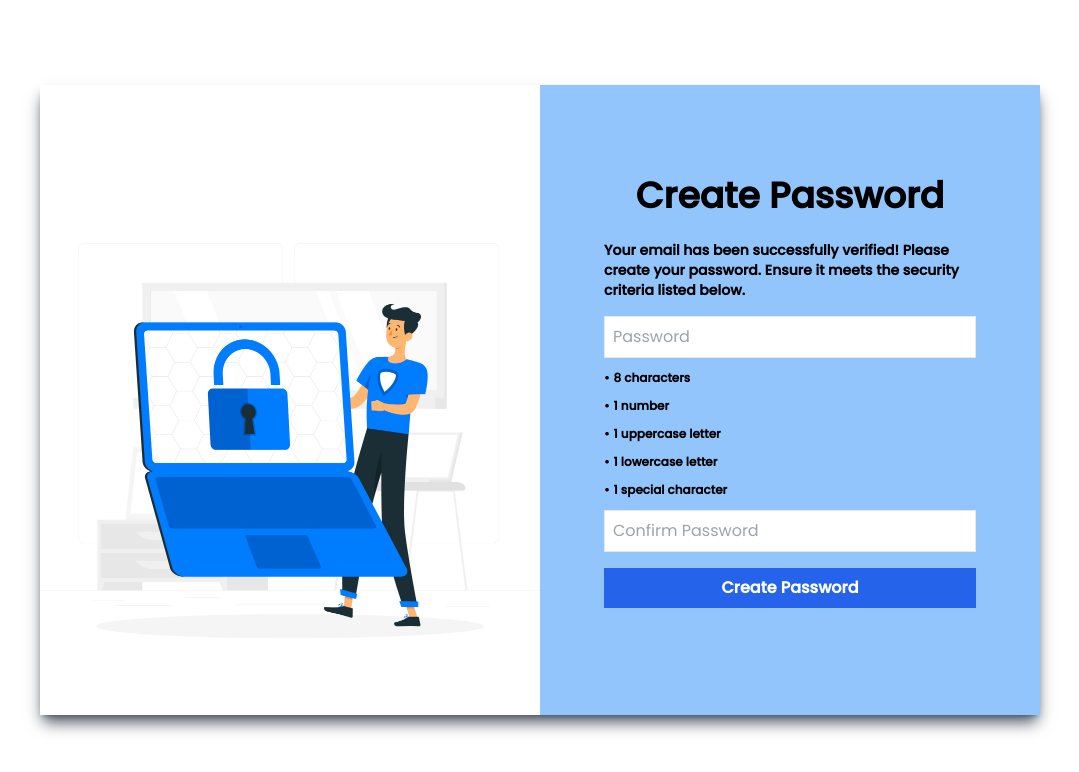
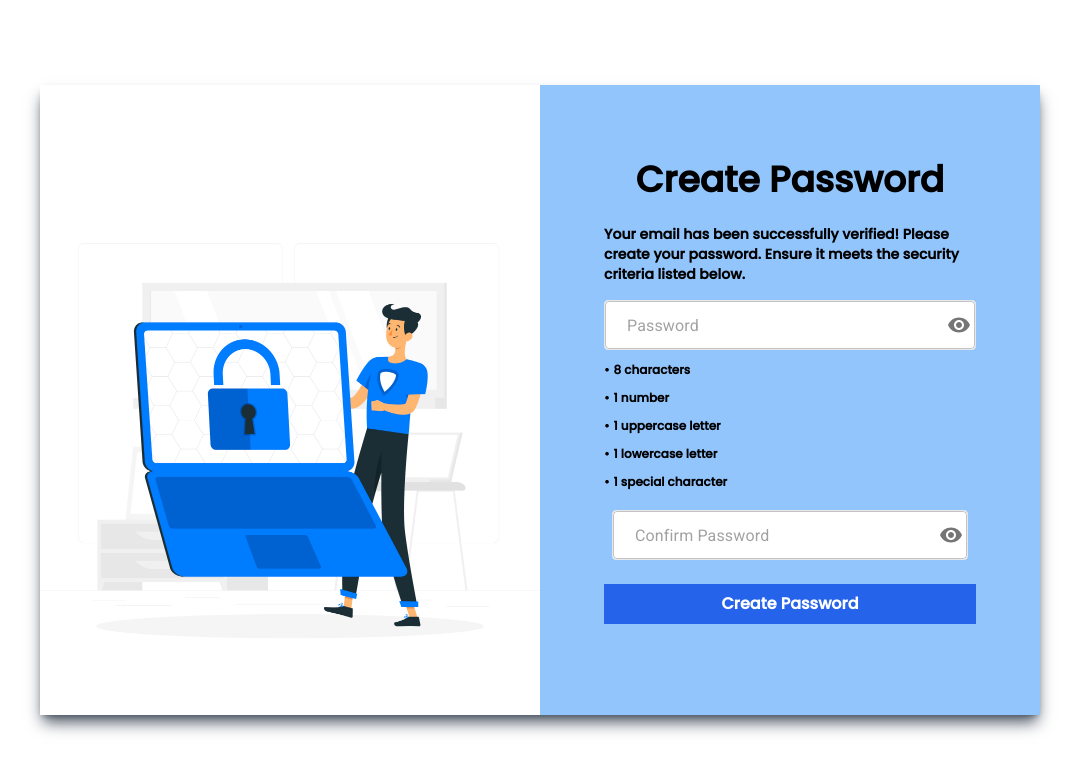
Before and after one commit to DileepaAshen2000/centralSyncFrontend, a React (Create React App) app: page /user/1/password in a window 1280 px wide. Shown: the top 772 px of the page, without its empty margins (100-1179 px from the left). Built offline with nearby package versions, Linux system fonts and the light colour scheme.

Commit message:
Modify user history

```diff
--- a/src/pages/User/CreatePassword.jsx
+++ b/src/pages/User/CreatePassword.jsx
@@ -7,18 +7,22 @@ import CheckIcon from "@mui/icons-material/Check";
 import CloseIcon from "@mui/icons-material/Close";
 import Swal from "sweetalert2";
 import { useNavigate } from "react-router-dom";
+import { IconButton, InputAdornment, TextField } from "@mui/material";
+import { Visibility, VisibilityOff } from "@mui/icons-material";
 
 const CreatePassword = () => {
   const [password, setPassword] = useState("");
   const [confirmPassword, setConfirmPassword] = useState("");
   const [errors, setErrors] = useState({});
   const [matchError, setMatchError] = useState("");
+  const [showPassword, setShowPassword] = useState(false);
+  const [showConfirmPassword, setShowConfirmPassword] = useState(false);
   const { id } = useParams();
   const navigate = useNavigate();
 
   const passwordCriteria = {
     minLength: {
-      description: "8 characters ",
+      description: "8 characters",
       test: (password) => password.length >= 8,
     },
     hasNumber: {
@@ -53,6 +57,18 @@ const CreatePassword = () => {
     validatePassword();
   }, [password]);
 
+  const handleClickShowPassword = () => {
+    setShowPassword(!showPassword);
+  };
+
+  const handleClickShowConfirmPassword = () => {
+    setShowConfirmPassword(!showConfirmPassword);
+  };
+
+  const handleMouseDownPassword = (event) => {
+    event.preventDefault();
+  };
+
   const handleSubmit = async (e) => {
     e.preventDefault();
     if (password !== confirmPassword) {
@@ -68,8 +84,8 @@ const CreatePassword = () => {
       console.log("Password updated", response.data);
       Swal.fire({
         icon: "success",
-        title: "Password sucesfully created!",
-        text: "You can now Login to centralsync",
+        title: "Password successfully created!",
+        text: "You can now log in to CentralSync",
       });
       navigate("/");
     } catch (error) {
@@ -98,18 +114,31 @@ const CreatePassword = () => {
               <h1 className="text-4xl font-bold text-center mb-6">
                 Create Password
               </h1>
-
               <h4 className="mb-4 font-bold text-sm">
                 Your email has been successfully verified! Please create your
                 password. Ensure it meets the security criteria listed below.
               </h4>
               <div className="flex flex-col gap-3">
-                <input
-                  className="p-2 border"
-                  type="password"
+                <TextField
+                  type={showPassword ? "text" : "password"}
                   value={password}
                   onChange={(e) => setPassword(e.target.value)}
                   placeholder="Password"
+                  InputProps={{
+                    endAdornment: (
+                      <InputAdornment position="end">
+                        <IconButton
+                          aria-label="toggle password visibility"
+                          onClick={handleClickShowPassword}
+                          onMouseDown={handleMouseDownPassword}
+                          edge="end"
+                        >
+                          {showPassword ? <VisibilityOff /> : <Visibility />}
+                        </IconButton>
+                      </InputAdornment>
+                    ),
+                    className: "p-2 border bg-white h-[50px]",
+                  }}
                 />
                 {Object.keys(passwordCriteria).map((key, index) => (
                   <div
@@ -136,12 +165,31 @@ const CreatePassword = () => {
                     </span>
                   </div>
                 ))}
-                <input
+                <TextField
                   className="p-2 border"
-                  type="password"
+                  type={showConfirmPassword ? "text" : "password"}
                   value={confirmPassword}
                   onChange={(e) => setConfirmPassword(e.target.value)}
                   placeholder="Confirm Password"
+                  InputProps={{
+                    endAdornment: (
+                      <InputAdornment position="end">
+                        <IconButton
+                          aria-label="toggle confirm password visibility"
+                          onClick={handleClickShowConfirmPassword}
+                          onMouseDown={handleMouseDownPassword}
+                          edge="end"
+                        >
+                          {showConfirmPassword ? (
+                            <VisibilityOff />
+                          ) : (
+                            <Visibility />
+                          )}
+                        </IconButton>
+                      </InputAdornment>
+                    ),
+                    className: "p-2 border bg-white h-[50px]",
+                  }}
                 />
                 {matchError && (
                   <div className="flex items-center text-red-500 text-xs font-bold">
@@ -149,7 +197,6 @@ const CreatePassword = () => {
                   </div>
                 )}
               </div>
-
               <button
                 className="w-full py-2 my-4 text-white font-bold bg-blue-600 hover:bg-blue-500"
                 type="submit"
--- a/src/pages/User/History.jsx
+++ b/src/pages/User/History.jsx
@@ -10,28 +10,28 @@ import TimelineOppositeContent from "@mui/lab/TimelineOppositeContent";
 import Chip from "@mui/material/Chip";
 import AccountCircleOutlinedIcon from "@mui/icons-material/AccountCircleOutlined";
 import Typography from "@mui/material/Typography";
-import { useNavigate, useParams } from "react-router-dom";
+import { useNavigate } from "react-router-dom";
 import Aos from "aos";
 import "aos/dist/aos.css";
 import { DatePicker } from "@mui/x-date-pickers/DatePicker";
 import TextField from "@mui/material/TextField";
 import { LocalizationProvider } from "@mui/x-date-pickers";
 import { AdapterDateFns } from "@mui/x-date-pickers/AdapterDateFns";
-import notfound from "../../assests/notfound.jpg";
 import LoginService from "../Login/LoginService";
-import UserIcon from "@mui/icons-material/Person"; // Example icon for user activities
-import TicketIcon from "@mui/icons-material/ConfirmationNumber"; // Example icon for tickets
-import StockIcon from "@mui/icons-material/Inventory"; // Example icon for stock
-import RequestIcon from "@mui/icons-material/RequestPage"; // Example icon for requests
-import ReservationIcon from "@mui/icons-material/Book"; // Example icon for reservations
-import ItemIcon from "@mui/icons-material/Category"; // Example icon for items
-import OrderIcon from "@mui/icons-material/ShoppingCart"; // Example icon for orders
-import AdjustmentIcon from "@mui/icons-material/Tune"; // Example icon for adjustments
+import UserIcon from "@mui/icons-material/Person";
+import TicketIcon from "@mui/icons-material/ConfirmationNumber";
+import StockIcon from "@mui/icons-material/Inventory";
+import ReservationIcon from "@mui/icons-material/Book";
+import ItemIcon from "@mui/icons-material/Category";
+import OrderIcon from "@mui/icons-material/ShoppingCart";
+import AdjustmentIcon from "@mui/icons-material/Tune";
 import DeleteIcon from "@mui/icons-material/Delete";
 import BlockIcon from "@mui/icons-material/Block";
 import CheckCircleIcon from "@mui/icons-material/CheckCircle";
 import CancelIcon from "@mui/icons-material/Cancel";
 import ReviewIcon from "@mui/icons-material/RateReview";
+import InventoryIcon from "@mui/icons-material/Inventory";
+import image from "../../assests/cursor.png";
 
 const UserActivityHistory = () => {
   const [activityLogs, setActivityLogs] = useState([]);
@@ -40,15 +40,7 @@ const UserActivityHistory = () => {
   const [selectedWord, setSelectedWord] = useState([]);
   const [noActivitiesFound, setNoActivitiesFound] = useState(false);
   const navigate = useNavigate();
-  const isAuthenticated = LoginService.isAuthenticated();
   const [profileInfo, setProfileInfo] = useState({});
-  const [showPassword, setShowPassword] = React.useState(false);
-
-  const handleClickShowPassword = () => setShowPassword((show) => !show);
-
-  const handleMouseDownPassword = (event) => {
-    event.preventDefault();
-  };
 
   useEffect(() => {
     fetchProfileInfo();
@@ -166,7 +158,9 @@ const UserActivityHistory = () => {
       case action.includes("Delete"):
         return <DeleteIcon className="bg-red-500 rounded-full h-7 w-7" />;
       case action.includes("approved"):
-        return<CheckCircleIcon className="bg-green-800 rounded-full h-7 w-7" />
+        return (
+          <CheckCircleIcon className="bg-green-800 rounded-full h-7 w-7" />
+        );
       case action.includes("rejected"):
         return <CancelIcon className="bg-red-500 rounded-full h-7 w-7" />;
       case action.includes("reviewed"):
@@ -178,10 +172,12 @@ const UserActivityHistory = () => {
       case action.includes("Stock In"):
       case action.includes("Stock Out"):
         return <StockIcon className="bg-purple-500 rounded-full h-7 w-7" />;
-      case action.includes("Request"):
-        return <RequestIcon className="bg-orange-500 rounded-full h-7 w-7" />;
+      case action.includes("request"):
+        return <InventoryIcon className="bg-orange-500 rounded-full h-7 w-7" />;
       case action.includes("Reservation"):
-        return <ReservationIcon className="bg-yellow-500 rounded-full h-7 w-7" />
+        return (
+          <ReservationIcon className="bg-yellow-500 rounded-full h-7 w-7" />
+        );
       case action.includes("Item"):
         return <ItemIcon className="bg-blue-700 rounded-full h-7 w-7" />;
       case action.includes("Order"):
@@ -205,10 +201,10 @@ const UserActivityHistory = () => {
                   <AccountCircleOutlinedIcon className="text-[70px]" />
                 </div>
                 <div className="col-span-2">
-                  <Typography variant="subtitle1" className="font-semibold">
+                  <Typography variant="h6" className="font-semibold">
                     {profileInfo.firstName} {profileInfo.lastName}
                   </Typography>
-                  <Typography variant="subtitle1" className="font-semibold">
+                  <Typography variant="h6" className="font-semibold">
                     {profileInfo.userId}
                   </Typography>
                   <Typography variant="subtitle1" className="font-semibold">
@@ -235,6 +231,20 @@ const UserActivityHistory = () => {
               </div>
               <div>
                 <hr className="border-black border-2" />
+              </div>
+            </div>
+            <div className="grid grid-cols-12 grid-rows-1  gap-x-1 pt-5 ">
+              <div className="col-span-1">
+                <img
+                  src={image}
+                  className="w-[90px] h-[50px] pl-10  pt-2"
+                  alt="image"
+                />
+              </div>
+              <div className="col-span-5">
+                <Typography variant="h6" className="pt-4 text-blue-800">
+                  To find out more details, click on Activity
+                </Typography>
               </div>
             </div>
             <Timeline className="pt-12">
@@ -275,7 +285,7 @@ const UserActivityHistory = () => {
                       href="#basic-chip"
                       variant="outlined"
                       data-aos="zoom-in"
-                      className="w-[310px] h-[50px] rounded-lg border-black font-semibold text-black  space-x-5 shadow-xl  "
+                      className="w-[310px] h-[50px] rounded-lg border-black font-semibold text-black  space-x-5 shadow-xl hover:bg-blue-500"
                       clickable
                       onClick={() =>
                         handleActionClick(log.entityId, log.action)
@@ -288,8 +298,10 @@ const UserActivityHistory = () => {
             <div className="flex justify-center items-center h-full pb-[30%] ">
               {noActivitiesFound && (
                 <div>
-                  <img src={notfound} className="w-[80px] h-auto pr-[50px]" />
-                  <Typography variant="h4" className="p-4 font-semibold">
+                  <Typography
+                    variant="h5"
+                    className="p-4 text-red-500 tracking-wider"
+                  >
                     No activities found.
                   </Typography>
                 </div>
```
Also changed, not shown: src/assests/cursor.png (added).
